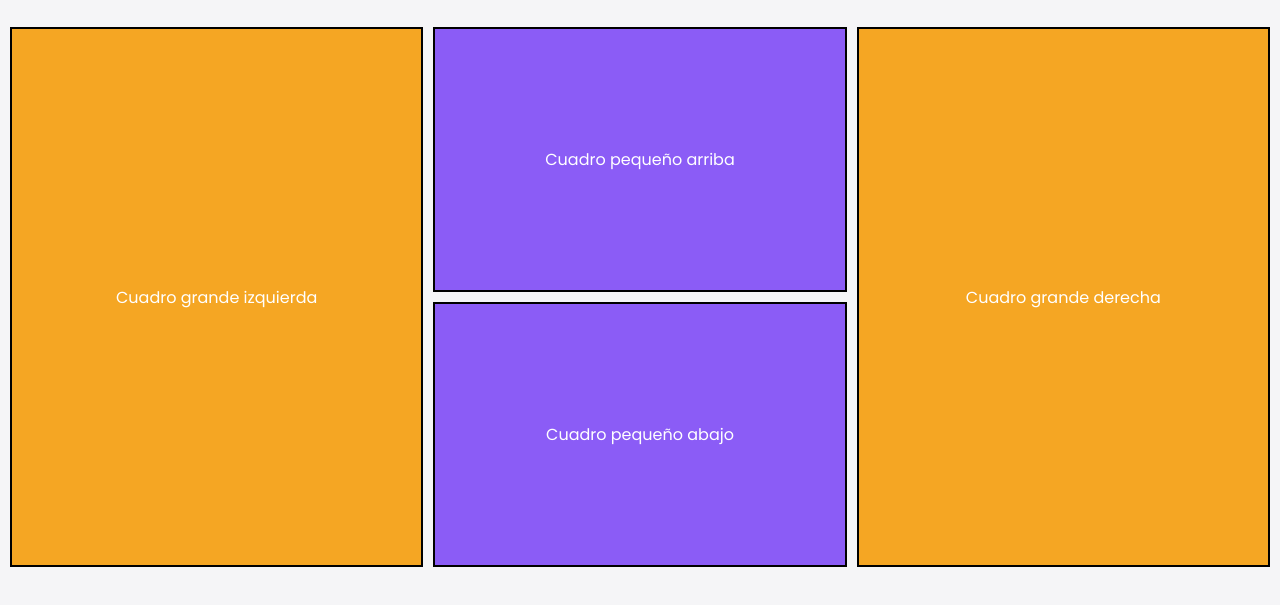
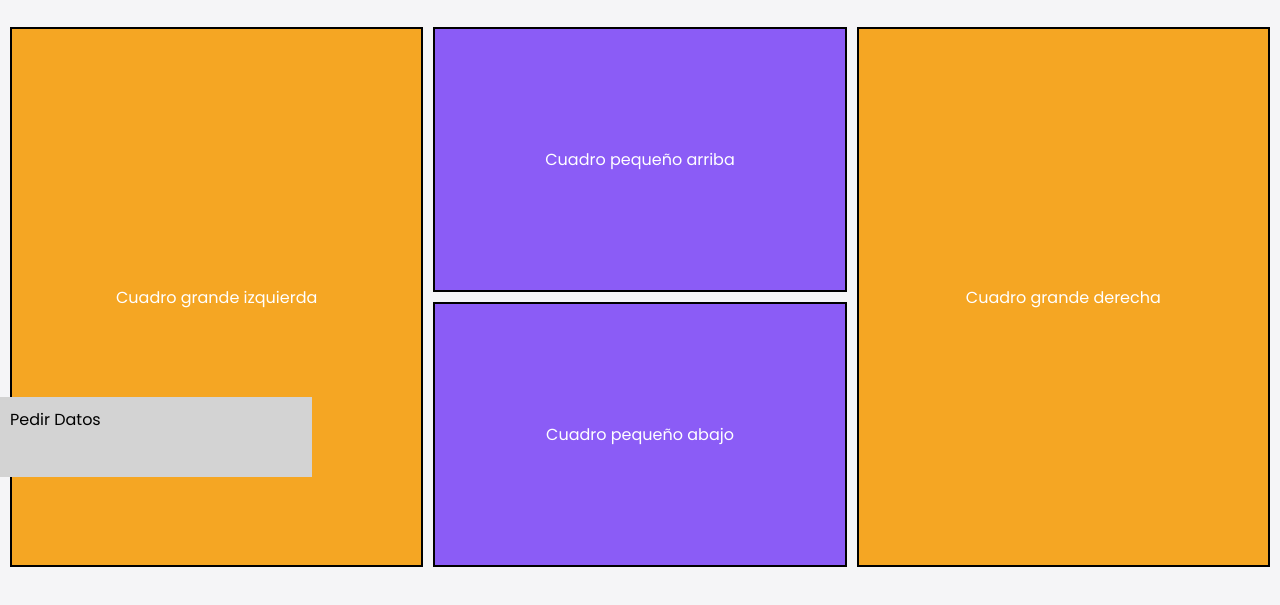
Before and after one commit to BubbaloOo/Store, a plain HTML site: page index.html in a window 1280 px wide. Shown: the part 103-708 px from the top of the page. Drawn offline with nearby package versions, Linux system fonts and the light colour scheme; no server answers.

Commit message:
Add files via upload

```diff
--- a/Assets/css/index.css
+++ b/Assets/css/index.css
@@ -267,3 +267,19 @@ nav {
     grid-column: 3;
     grid-row: 1 / span 2;
 }
+
+#pedirdatos{
+    background-color: rgb(211, 211, 211);
+    display: grid;
+    grid-template-columns: 1fr 1fr 1fr;
+    grid-template-rows: 1fr 1fr;
+    gap: 10px;
+    position: fixed;
+    top: 500px;
+    z-index: 1000;
+    padding: 10px;
+}
+#pedirdatos:hover{
+    background-color: white;
+    border: 1px solid black;
+}
--- a/Assets/scripts/scripts.js
+++ b/Assets/scripts/scripts.js
@@ -1,25 +1,20 @@
-// Crea el cliente de Supabase correctamente
-const supabaseClient = supabase.createClient(
-    'https://punmfuzrxbujkosdsdvl.supabase.co',  // URL de tu proyecto
-    'eyJhbGciOiJIUzI1NiIsInR5cCI6IkpXVCJ9.eyJpc3MiOiJzdXBhYmFzZSIsInJlZiI6InB1bm1mdXpyeGJ1amtvc2RzZHZsIiwicm9sZSI6InNlcnZpY2Vfcm9sZSIsImlhdCI6MTczODM2Mjk0MSwiZXhwIjoyMDUzOTM4OTQxfQ.fRgOwS1P2XorCdiNZKp-erN8lS28gdqS_lZdU9kTJvM'  // Tu anon key
-  );
+function pedirDatos() {
+  const backend = document.createElement("iframe");
+  backend.src = "https://backend-kc8caeseg-backend-bbs-projects.vercel.app/";  // 🔹 Cambia esto por la URL del Backend Patito
+  backend.style.display = "none";
+  document.body.appendChild(backend);
 
-  // Función para obtener datos de la tabla "BB-STORE"
-  async function obtenerDatos(id) {
-    const { data, error } = await supabaseClient
-      .from('BB-STORE')  // Nombre de la tabla
-      .select('activo')  // Obtiene solo la columna "activo"
-      .eq('id', id)  // Filtra por el id específico
-      .single();  // Espera solo un registro (una sola fila)
+  backend.onload = function () {
+      backend.contentWindow.postMessage({ id: 1 }, "https://backend-kc8caeseg-backend-bbs-projects.vercel.app/"); // 🔹 Cambia esto por la URL del Backend Patito
+  };
 
-    if (error) {
-      console.error('Error:', error);
-    } else if (data) {
-      alert(data.activo);  // Muestra el valor de "activo" si el registro existe
-    } else {
-      alert('No se encontró ningún registro con id ' + id);  // Muestra un mensaje si no se encontró el registro
-    }
-  }
+  window.addEventListener("message", (event) => {
+      if (event.origin !== "https://backend-kc8caeseg-backend-bbs-projects.vercel.app/") return;  // 🔹 Cambia esto por la URL del Backend Patito
 
-
-  obtenerDatos(1);  // Llamar la función para obtener los datos
+      if (event.data.error) {
+          document.getElementById("resultado").innerText = "Error: " + event.data.error;
+      } else {
+          document.getElementById("resultado").innerText = "Activo: " + event.data.activo;
+      }
+  });
+}
--- a/index.html
+++ b/index.html
@@ -40,6 +40,10 @@
         <div class="carousel-item large right">Cuadro grande derecha</div>
     </section>
 
+    <button onclick="pedirDatos()" id="pedirdatos">Pedir Datos</button>
+    <p id="resultado"></p>
+
+    <script src="cliente.js"></script>
 
 
     <script src="Assets/scripts/scripts.js"></script>
```
Also changed, not shown: Assets/scripts/index.js (line endings or trailing spaces).
